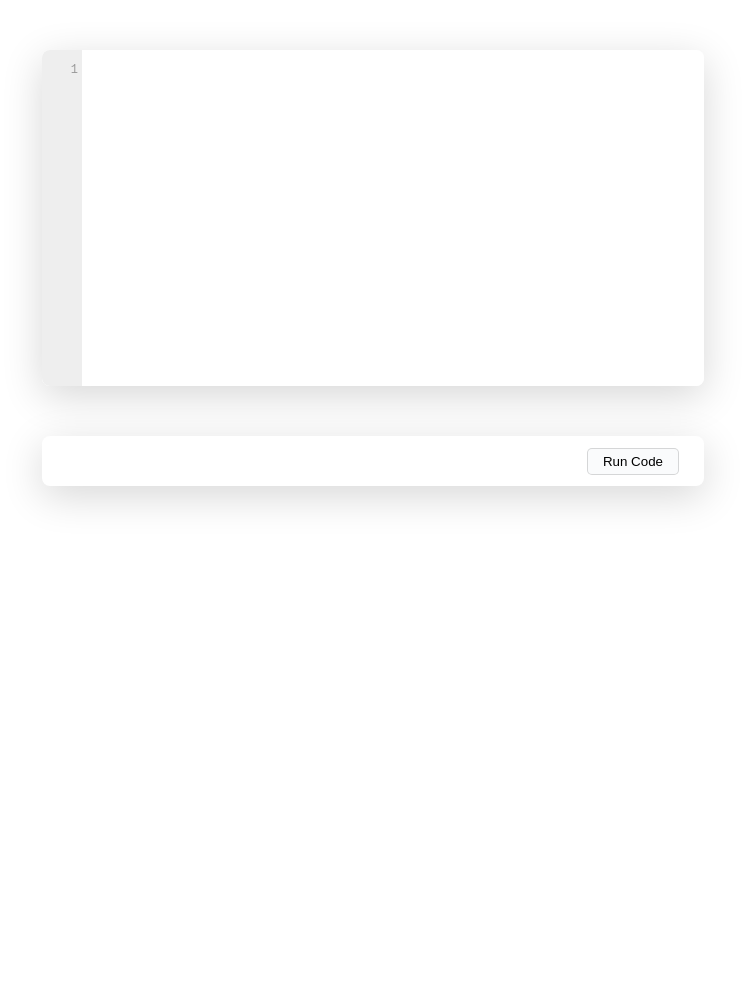
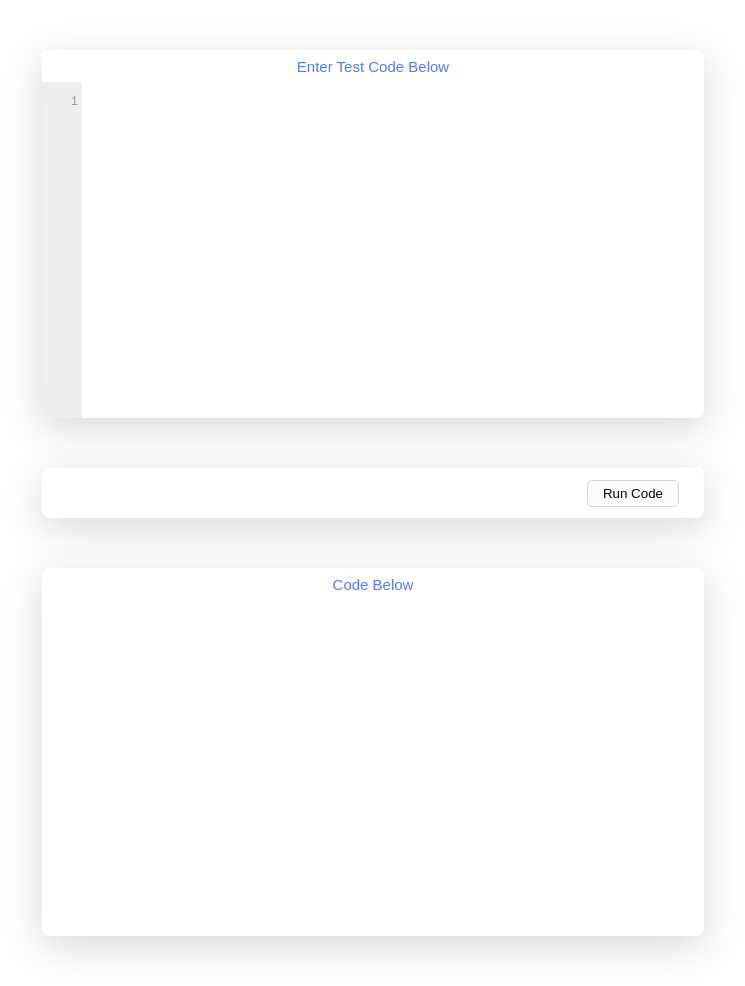
Before and after one commit to Jakuska/codesandbox, a website: page index.html in a window 1280 px wide. Shown: the whole page, without its empty margins (267-1012 px from the left). Before the commit the page ends 800 px from the top, so only its background shows below. Drawn offline with Linux system fonts and the light colour scheme.

Commit message:
Add output window and headers

```diff
--- a/index.css
+++ b/index.css
@@ -34,6 +34,12 @@ body {
   height: 336px;
 }
 
+.code-output {
+  position: relative;
+  width: 100%;
+  height: 336px;
+}
+
 .codeflask {
   border: none !important;
 }
@@ -64,3 +70,11 @@ body {
 .button:active {
   box-shadow: 2px 2px 3px 0px #c7c7c7;
 }
+
+.code-header {
+  height: 32px;
+  display: flex;
+  align-items: center;
+  justify-content: center;
+  color: #537bff;
+}
--- a/index.html
+++ b/index.html
@@ -9,6 +9,9 @@
   </head>
   <body>
     <div class="code-window">
+      <header class="code-header">
+        Enter Test Code Below
+      </header>
       <div class="code-editor"></div>
     </div>
 
@@ -16,13 +19,14 @@
       <button onCLick="runCode()" class="button">Run Code</button>
     </div>
 
+    <div class="code-window">
+      <header class="code-header">
+        Code Below
+      </header>
+      <div class="code-output"></div>
+    </div>
+
     <script src="./js/codeflask.min.js"></script>
-    <script>
-      const flask = new CodeFlask(".code-editor", {
-        language: "js",
-        lineNumbers: true,
-      });
-    </script>
     <script src="./index.js"></script>
   </body>
 </html>
--- a/index.js
+++ b/index.js
@@ -1,3 +1,6 @@
+const editor = new CodeFlask(".code-editor", { language: "js", lineNumbers: true });
+const output = new CodeFlask(".code-output", { language: "js", lineNumbers: false, readonly: true});
+
 function runCode() {
     console.log('Hello world');
 }
```
